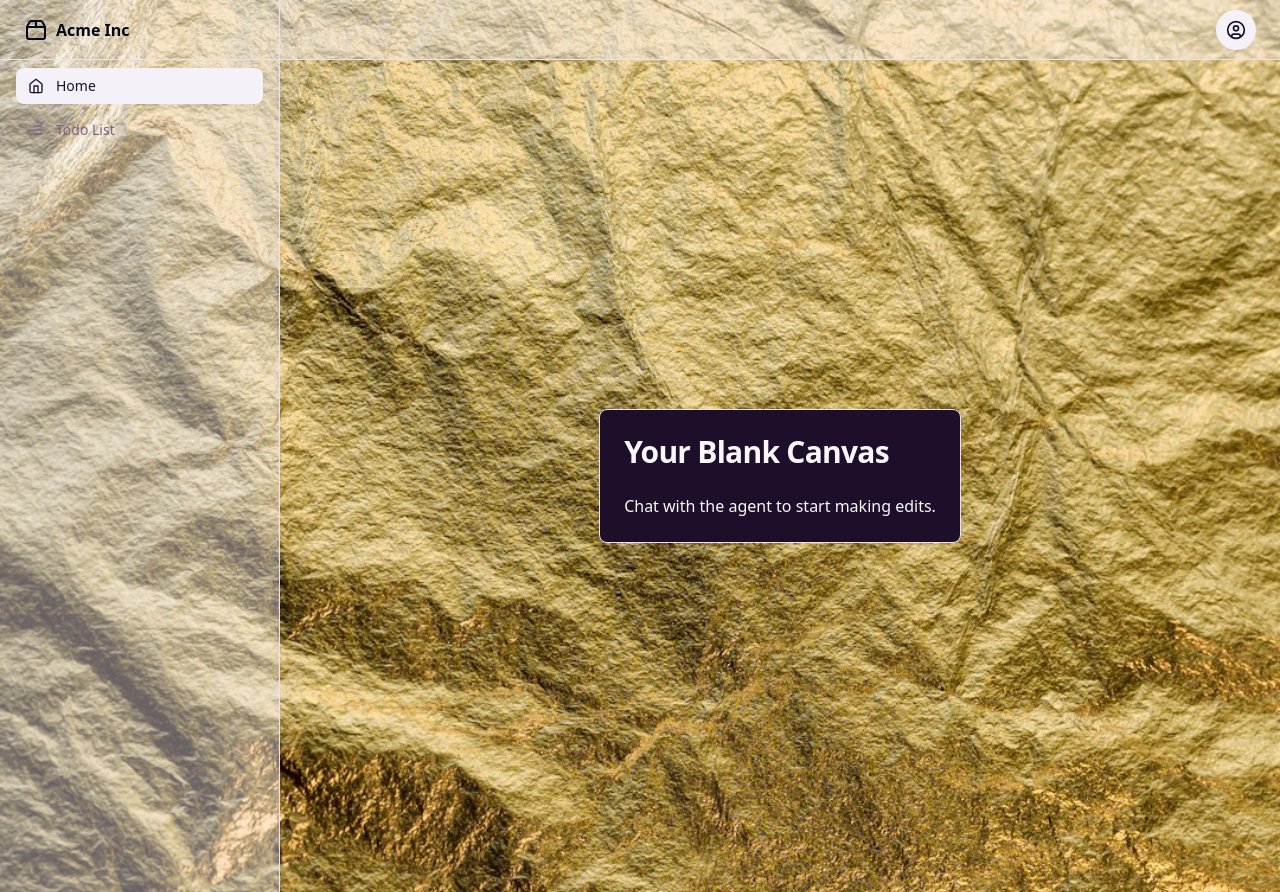
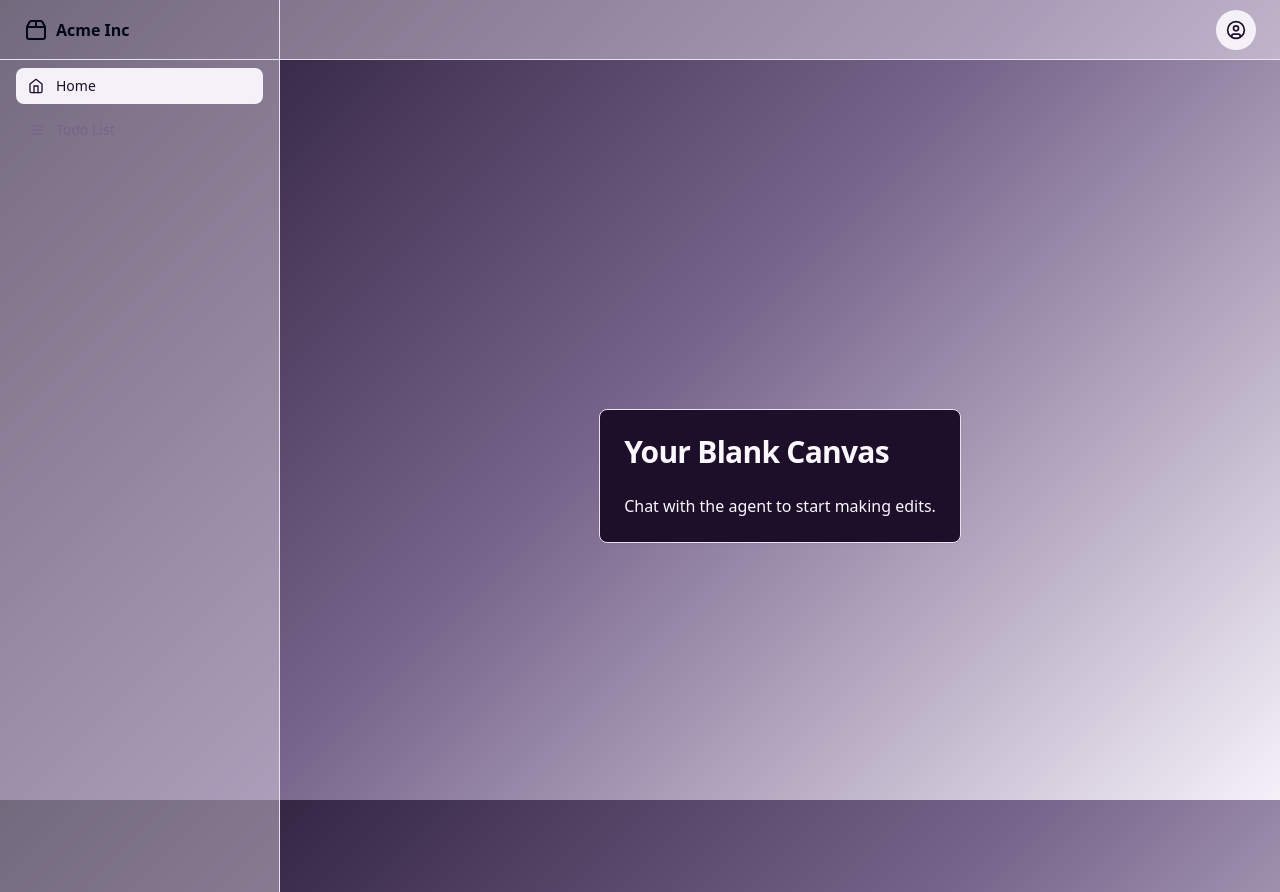
Before and after one commit to tm-games747/platapay-mobile-app, a React (Vite) app: page / in a window 1280 px wide. Built offline with nearby package versions, Linux system fonts and the light colour scheme.

Commit message:
Replaced image background with gradient color of dark purple, silver, and light purple.

```diff
--- a/src/index.css
+++ b/src/index.css
@@ -72,7 +72,7 @@
   }
   body {
     @apply bg-background text-foreground;
-    background-image: url('/images/theme-background.jpg');
+    background: linear-gradient(135deg, hsl(270, 47.4%, 11.2%), hsl(270, 16.3%, 46.9%), hsl(270, 40%, 96.1%));
     background-size: cover;
     background-repeat: no-repeat;
     background-attachment: fixed;
```
Also changed, not shown: public/images/theme-background.jpg (deleted).
